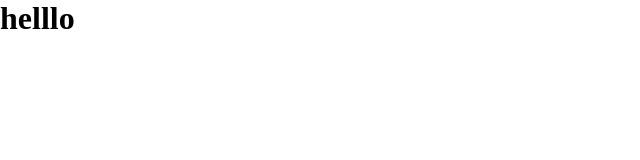
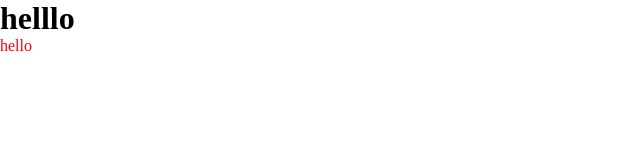
Before and after one commit to Mohammed-Jarrad/test123, a plain HTML site: page index.html in a window 1280 px wide. Shown: the full height of the page, 0-640 px from the left. Drawn offline with Linux system fonts and the light colour scheme.

Commit message:
update code

```diff
--- a/index.html
+++ b/index.html
@@ -10,6 +10,8 @@
 
     <h1>helllo</h1>
 
+    <div>hello</div>
+
     <script src="./main.js"></script>
 
 </body>
--- a/main.css
+++ b/main.css
@@ -3,3 +3,7 @@
     margin: 0;
     box-sizing: border-box;
 }
+
+div {
+    color: red;
+}
```
